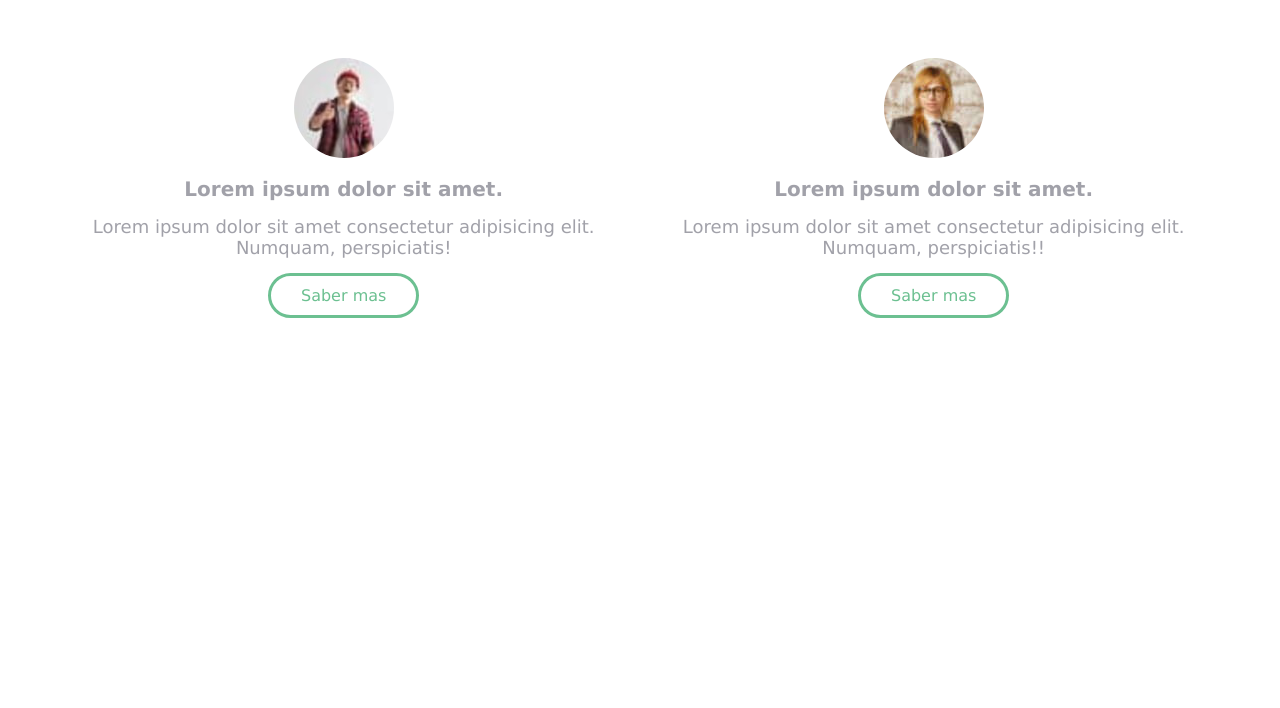
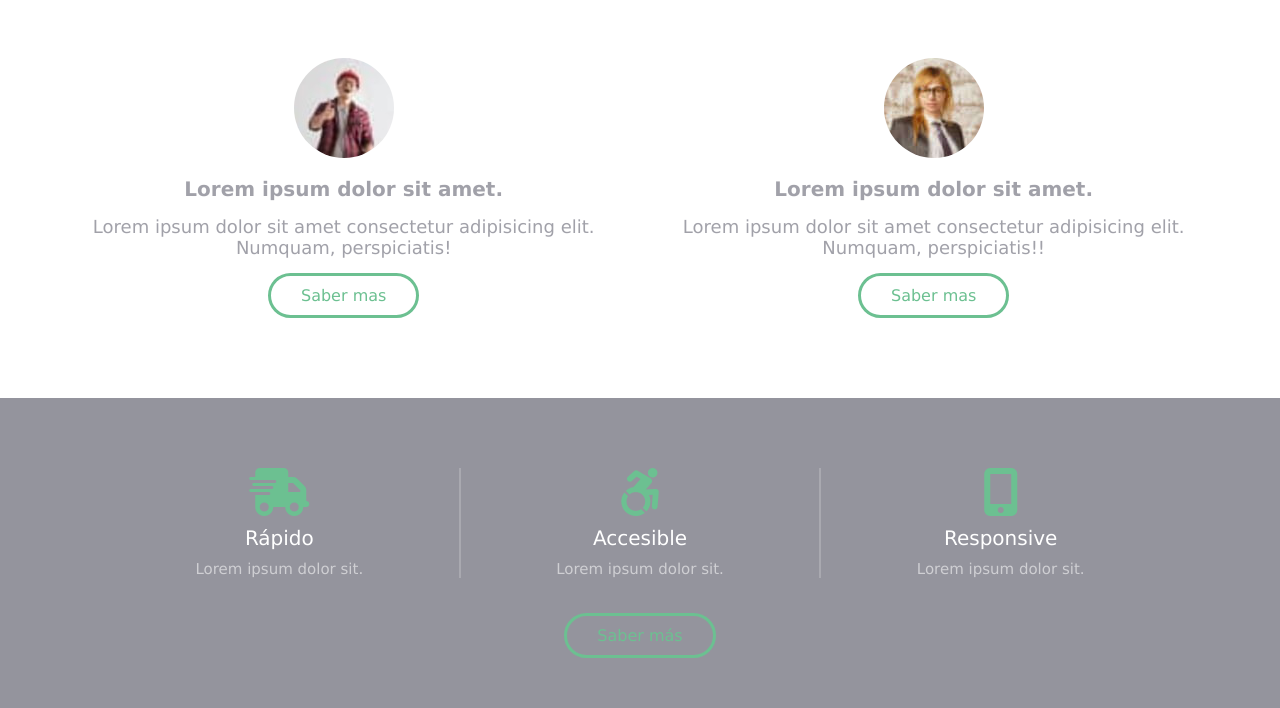
Before and after one commit to ctapullima/Web-Responsive-Practicando, a plain HTML site: page index.html in a window 1280 px wide. Shown: the part 482-1190 px from the top of the page. Before the commit the page ends 880 px from the top, so only its background shows below. Drawn offline with Linux system fonts and the light colour scheme.

Commit message:
update agregando y estilando iconos

```diff
--- a/index.html
+++ b/index.html
@@ -6,6 +6,7 @@
     <meta http-equiv="X-UA-Compatible" content="IE=edge">
     <meta name="viewport" content="width=device-width, initial-scale=1.0">
     <link rel="stylesheet" href="./style.css">
+    <script src="https://kit.fontawesome.com/3c2988ffb8.js" crossorigin="anonymous"></script>
     <title>corporative</title>
 </head>
 
@@ -47,7 +48,32 @@
             <a href="#" class="boton-saber-mas"> Saber mas</a>
         </div>
     </section>
+    <section id="iconos">
+        <div class="contenido-iconos">
+            <!-- gobierna toda la caja aki hacer flex -->
+            <div>
+                    <i class="fa-solid fa-truck-fast  fa-3x"></i> <!-- fa-3x(aumenta de tamaño 3x) -->
+                    <h6>Rápido</h6>
+                    <p>Lorem ipsum dolor sit.</p>
+            </div>
+            <div>
 
+                    <i class="fa-brands fa-accessible-icon  fa-3x"></i>
+                    <h6>Accesible</h6>
+                    <p>Lorem ipsum dolor sit.</p>
+
+            </div>
+                <div id="icono-mobile">
+                    <i class="fa-solid fa-mobile-screen-button  fa-3x"></i>
+                    <h6>Responsive</h6>
+                    <p>Lorem ipsum dolor sit.</p>
+            </div>
+        </div>
+
+        <div id="boton-iconos">
+            <a href="#" class="boton-saber-mas">Saber más</a> <!--  siempre cuando vas acolcoar un botton -->
+        </div>
+    </section>
 </body>
 
 </html>
--- a/style.css
+++ b/style.css
@@ -4,7 +4,6 @@
 	padding: 0;
 	font-family: Verdana, Geneva, Tahoma, sans-serif;
 }
-
 /* HEADER (tiene que pasar de responsive aun diseño normal o al reves */
 header {
 	height: 100px;
@@ -14,16 +13,12 @@ header {
 	display: flex;
 	justify-content: space-between;
 	align-items: center;
-    /* border: 1px solid yellow; */
 }
-
 .logo {
 	text-transform: uppercase;
 	color: #6cc091;
 	font-weight: 200;
-    /*  border: 1px solid rgb(0, 38, 255); */
 }
-
 /* aqui esta los link de navegacion */
 .menu a {
 	color: #fff;
@@ -31,45 +26,34 @@ header {
 	text-decoration: none;
 	padding: 0 10px;
 	transition: 0.4s;
-
 }
-
 .mostar-menu,
 .esconder-menu {
 	font-size: 30px;
 	cursor: pointer;
 	display: none;
 	transition: 0.4s;
-
 }
-
 .mostar-menu {
 	order: 1;
 	/* para  que aparesca  primero el menu de hambuersa */
 }
-
 .menu a:hover,
 .mostar-menu :hover,
 .esconder-menu :hover {
 	color: #6cc091;
 }
-
 #check {
 	display: none;
 }
-
 /* BANNER (se gestiona la imagen)  */
 #banner {
-    padding: 0 50PX;
+	padding: 0 50px;
 	background-image: url(./images/banner.jpg);
-    height: 45vh;
-    /* tanaño de la pantalla */
-    background-size: cover;
-    /*  sin esta muy distorsionado , lo pone nitido */
-    background-position: center;
-    /* colocar la imagen en el centro de enfocacion */
+	height: 45vh; /* tanaño de la pantalla */
+	background-size: cover; /*  sin esta muy distorsionado , lo pone nitido */
+	background-position: center; /* colocar la imagen en el centro de enfocacion */
 }
-
 /* se utiliza el selector before y se coloque  grise opaco */
 #banner::before {
 	content: "";
@@ -80,30 +64,24 @@ header {
 	left: 0;
 	/*  como  le falta con el cero le corta */
 }
-
 .contenido-banner {
 	position: relative;
 	color: #fff;
 	height: 100%;
 	display: flex;
 	flex-direction: column;
-    justify-content: center;
-    /* la letra estaba arriba y luego se fue abajo */
+	justify-content: center; /* la letra estaba arriba y luego se fue abajo */
 }
-
 /* SE MODIFICA LAS LETRAS */
 .contenido-banner h3 {
 	font-size: 30px;
 	font-weight: 400;
 	padding: 10px 0px;
 }
-
 .contenido-banner h3 span {
-
 	font-weight: 600;
 	/* ara que las letras se vean estiradas */
 }
-
 /* aki me modifica la palabra Empezar */
 .boton-empezar {
 	text-decoration: none;
@@ -114,70 +92,93 @@ header {
 	/* ocupa lo qu3e esta dentro del contenedor , si el cuadro es grande se achica al casi tamaño de la letra */
 	transition: all 0.4s;
 }
-
 .boton-empezar:hover {
-    background: #6cc09070;
-    /* aqui se  colo las sombritas dinamicas */
+	background: #6cc09070; /* aqui se  coloco las sombritas dinamicas */
 }
-
 /* personas */
+#personas {
 	/* esta hacienod como el padre y englova a todo */
-#personas {
-    padding: 50px 50px;
-    /*  para que la web se vea opdenada , en la mismalinea */
-    display: flex;
-    /* flex automaticamente uno al lado de otro  */
+	padding: 50px 50px; /*  para que la web se vea ordenada , en la mismalinea */
+	display: flex; /* flex automaticamente uno al lado de otro  */
 	justify-content: center;
 	text-align: center;
 }
-
 #personas img {
 	border-radius: 100%;
 }
-
 #personas div {
-    padding: 30px 30px;
-    /* adentra la imagen */
+	padding: 30px 30px; /* adentra la imagen */
 }
-
 #personas div h4 {
 	color: #4d4d5c87;
 	font-size: 20px;
 	margin: 15px 0px;
 }
-
 #personas div p {
 	color: #4d4d5c87;
 	font-size: 18px;
 }
-
 .boton-saber-mas {
 	display: inline-block;
 	text-decoration: none;
 	color: #6cc091;
-    padding: 10px 30px;
-    /* parametros  usualmente */
+	padding: 10px 30px; /* parametros  usualmente */
 	border: 3px solid #6cc091;
 	border-radius: 30px;
 	margin-top: 15px;
 	transition: all 0.4s;
 }
-
 .boton-saber-mas:hover {
 	background: #6cc091;
 	color: #fff;
 	/*  es necesario para que cambie el color  */
 }
+/* Iconos */
+#iconos {
+	padding: 0px 50px;
+	background: rgba(77, 77, 92, 0.6);
+}
+.contenido-iconos {
+	padding: 50px 50px 0px 50px;
+	display: flex;
+	justify-content: space-between;
+	text-align: center;
+}
+.contenido-iconos div {
+	flex: 1;
+	margin: 20px 0px;
+	border-right: 2px solid rgba(255, 255, 255, 0.2); /* con esta aparecen la slineas blancas */
+}
+#icono-mobile {
+	/*  se cambio a .contenido-iconos  para que se pueda utilizar #icono-mobile  */
+	border: none;
+}
+.contenido-iconos div i {
+	color: #6cc091;
+}
+.contenido-iconos div h6 {
+	color: #fff;
+	font-size: 20px;
+	font-weight: 100;
+	margin: 10px 0px;
+}
+.contenido-iconos div p {
+	color: rgba(255, 255, 255, 0.55);
+	font-size: 15px;
+}
+#boton-iconos {
+	text-align: center;
+	padding-bottom: 50px;
+}
+/* .boton-saber-mas */
 
 /* RESPONSIVE */
-@media(max-width:768px) {
-
+@media (max-width: 768px) {
 	/* header */
 	.mostar-menu,
 	.esconder-menu {
 		display: block;
 	}
-
 	.menu {
 		position: fixed;
 		width: 100%;
@@ -192,25 +193,27 @@ header {
 		transition: 0.8s;
 		/* siempre colocar un transition  mejor efecto visual */
 	}
-
 	.menu a {
-        display: block;
-        /* utilizarlo en medias queries 768( si esta en linea cambia a bloque , uno encima del otro*/
+		display: block; /* utilizarlo en medias queries 768( si esta en linea cambia a bloque uno encima del otro*/
 		padding: 20px;
 	}
-
 	.esconder-menu {
-        position: absolute;
+		position: absolute; /* cuando llega width: 768px se escodeera */
 		top: 40px;
 		right: 40px;
 	}
-
-    #check:checked ⁓ .menu {
+	#check:checked ⁓.menu {
 		right: 0;
 	}
-
 	/* PERSONAS */
-    #personas{
+	#personas {
+		flex-direction: column; /* cuando llega a 768px se cambia todoa una columna */
+	}
+	/* iconos */
+	.contenidos.iconos {
 		flex-direction: column;
 	}
+	.contenido-iconos div {
+		border: none;
 	}
+}
```
Lines whose indentation alone changed are shown as unchanged.
